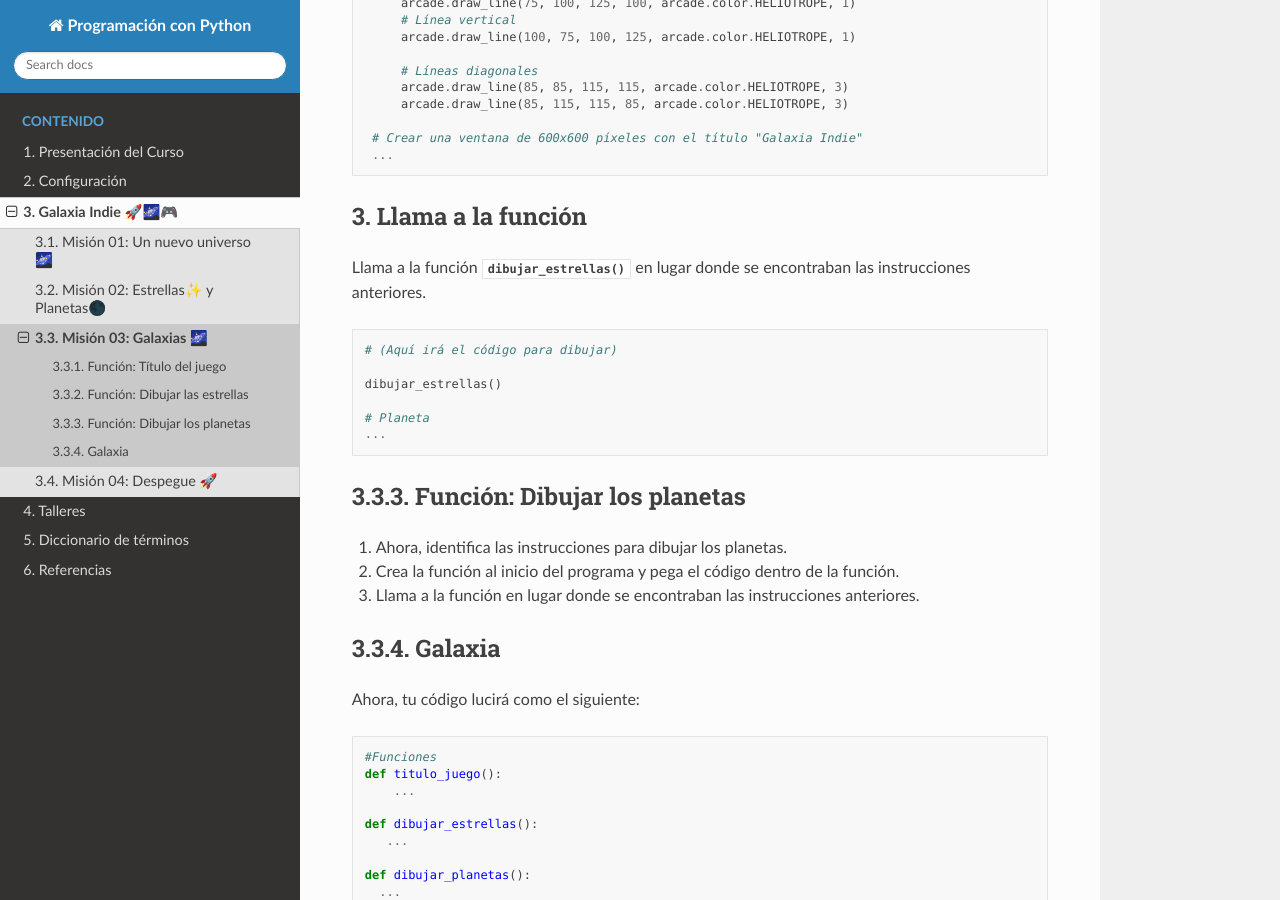
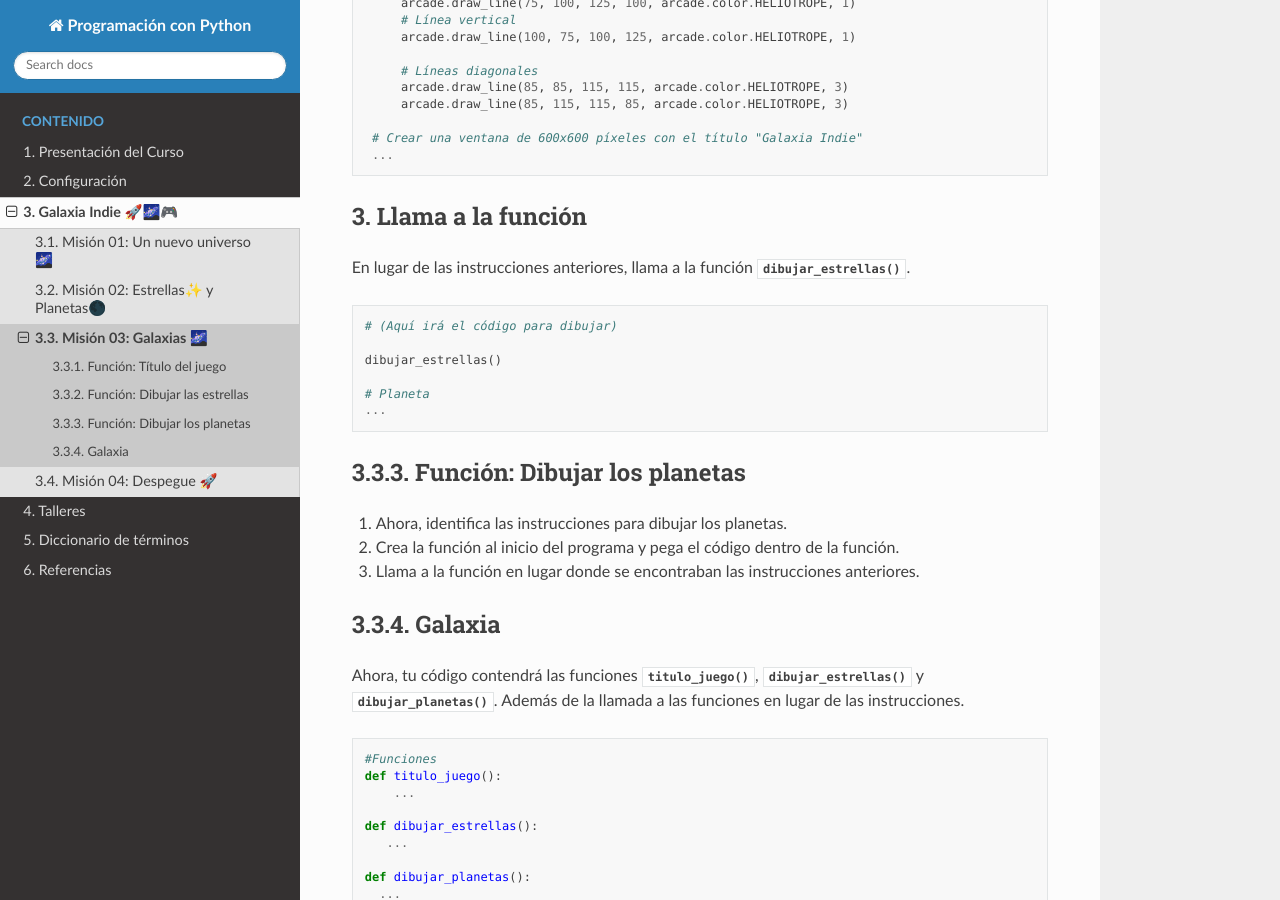
Before and after one commit to aavendan/programacion-python, a Sphinx documentation site: the page built from docs/source/sesiones/sesion03.rst, in a window 1280 px wide and 900 px high, scrolled down 5431 px. Built offline with Sphinx 7.4.7 and the Read the Docs theme 3.1.0, drawn with Linux system fonts in a browser that asks for light colours; some of the changed text lies outside the part shown.

Commit message:
Update sesion03.rst

```diff
--- a/docs/source/sesiones/sesion03.rst
+++ b/docs/source/sesiones/sesion03.rst
@@ -243,7 +242,7 @@ Recorta todas las instrucciones para crear las estrellas.
 .. rubric:: 2. Crea la función
   :heading-level: 2
 
-Escribe la función :py:func:`dibujar_estrellas()` y pega el código anterior dentro de la función
+Escribe la función :py:func:`dibujar_estrellas()`. Pega el código anterior dentro de la función. Asegúrate que todo el código tenga la misma indentación.
 
 .. code-block:: python
    :caption: Función dibujar_estrellas
@@ -283,7 +282,7 @@ Escribe la función :py:func:`dibujar_estrellas()` y pega el código anterior de
 .. rubric:: 3. Llama a la función
   :heading-level: 2
 
-Llama a la función :py:func:`dibujar_estrellas()` en lugar donde se encontraban las instrucciones anteriores.
+En lugar de las instrucciones anteriores, llama a la función :py:func:`dibujar_estrellas()`.
 
 .. code-block:: python
 
@@ -304,7 +303,7 @@ Función: Dibujar los planetas
 Galaxia
 ------------------
 
-Ahora, tu código lucirá como el siguiente:
+Ahora, tu código contendrá las funciones :py:func:`titulo_juego()`, :py:func:`dibujar_estrellas()` y :py:func:`dibujar_planetas()`. Además de la llamada a las funciones en lugar de las instrucciones.
 
 .. code-block:: python
 
```
Also changed, not shown: other parts of docs/source/sesiones/sesion03.rst (+1 -2 lines).
